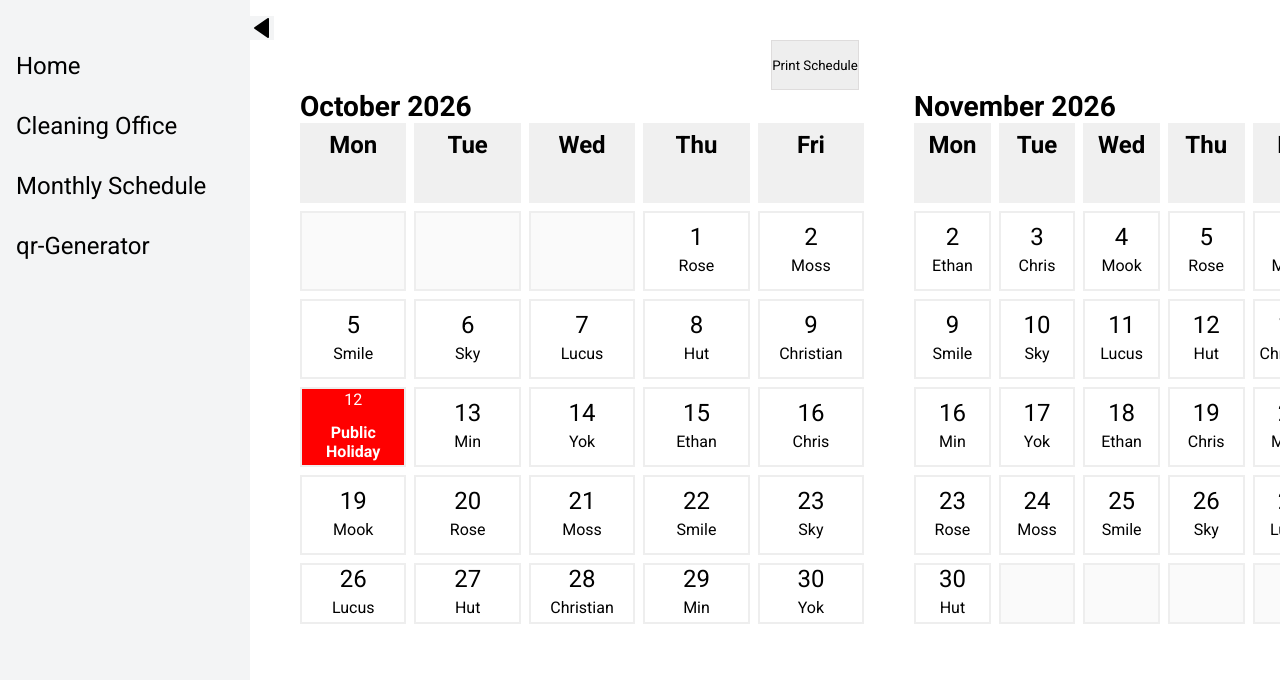
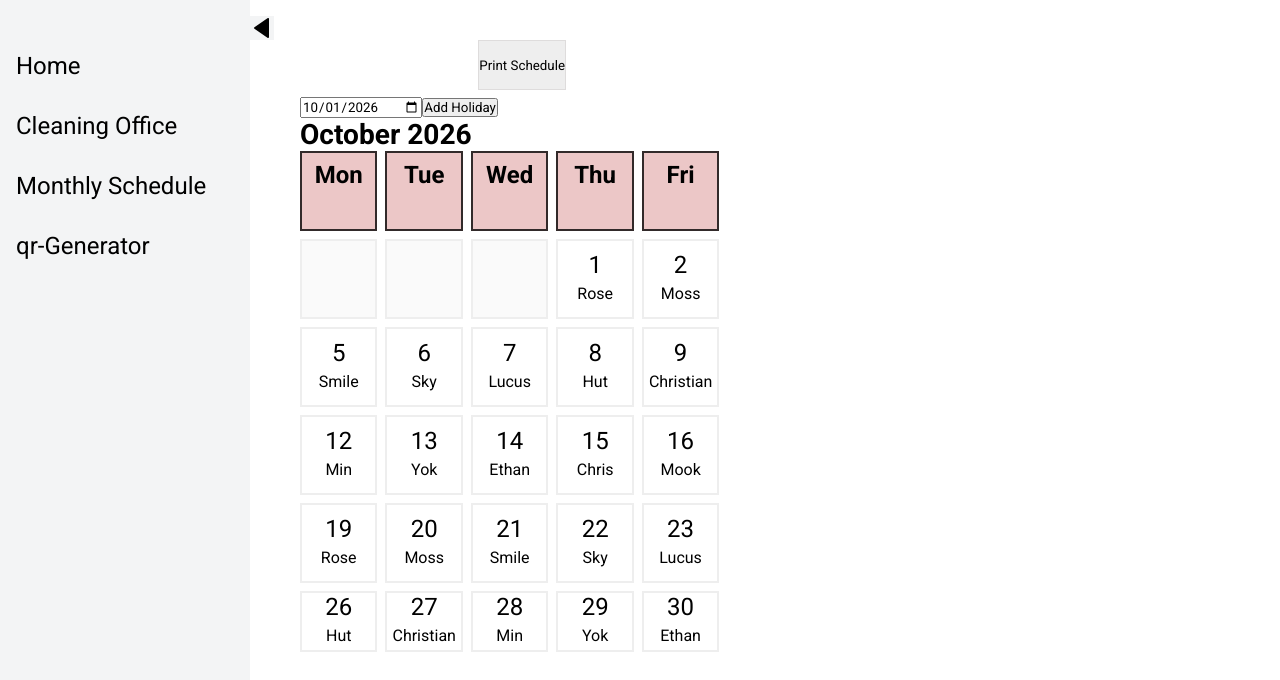
Before and after one commit to Krit357/BigCleaningDayV2, a React (Vite) app: page /monthly-schedule in a window 1280 px wide. Shown: the top 680 px of the page. Built offline with nearby package versions, Linux system fonts and the light colour scheme.

Commit message:
fix-calendar

```diff
--- a/src/pages/Monthly_schedule.css
+++ b/src/pages/Monthly_schedule.css
@@ -68,8 +68,10 @@
 .calendar-header {
   font-weight: bold;
   text-align: center;
+  align-items: center;
+  border: 2px solid #322a2a;
   padding: 0.5rem 0;
-  background: #f0f0f0;
+  background: #ecc7c7;
 }
 
 /* date cells */
@@ -144,9 +146,4 @@
   }
 
   /* 5) force the grid to span full width */
-  .calendar-grid {
-    width: 100%;
-    max-width: 100%;
-    box-sizing: border-box;
-  }
 }
--- a/src/pages/Monthly_schedule.jsx
+++ b/src/pages/Monthly_schedule.jsx
@@ -1,84 +1,102 @@
-import React from "react";
+import React, { useEffect, useState } from "react";
 import { generateMonthCalendar } from "../utils/calendar";
 import employees from "../employee";
 import "./Monthly_schedule.css";
 
 const Monthly_schedule = () => {
-  // Today's date
   const today = new Date();
-  const year = today.getFullYear();
-  const month = today.getMonth() + 2; // 1–12
 
-  // Next month (rollover Dec→Jan)
-  const nextMonth = month === 12 ? 1 : month + 1;
-  const nextYear = month === 12 ? year + 1 : year;
+  // แสดงเดือนหน้าและเดือนถัดไป
+  const firstDate = new Date(today.getFullYear(), today.getMonth() + 1, 1);
+  const secondDate = new Date(today.getFullYear(), today.getMonth() + 2, 1);
 
-  // Public holidays map: { "YYYY-M": [day, …] }
-  const publicHolidays = {
-    [`${year}-${month}`]: [12], // sample this month
-    [`${nextYear}-${nextMonth}`]: [], // sample next month
+  const year = firstDate.getFullYear();
+  const month = firstDate.getMonth() + 1;
+  const nextYear = secondDate.getFullYear();
+  const nextMonth = secondDate.getMonth() + 1;
+
+  const [holidays, setHolidays] = useState(() => {
+    const saved = localStorage.getItem("scheduleHolidays");
+    return saved ? JSON.parse(saved) : [];
+  });
+
+  const firstMonthDate = `${year}-${String(month).padStart(2, "0")}-01`;
+  const [selectedDate, setSelectedDate] = useState(firstMonthDate);
+
+  useEffect(() => {
+    localStorage.setItem("scheduleHolidays", JSON.stringify(holidays));
+  }, [holidays]);
+
+  const dateKey = (y, m, day) =>
+    `${y}-${String(m).padStart(2, "0")}-${String(day).padStart(2, "0")}`;
+
+  const addHoliday = () => {
+    if (!selectedDate || holidays.includes(selectedDate)) return;
+    setHolidays([...holidays, selectedDate]);
+    setSelectedDate(firstMonthDate);
   };
 
-  // Generate both calendars
+  const removeHoliday = (date) => {
+    setHolidays(holidays.filter((holiday) => holiday !== date));
+  };
+
   const thisWeeks = generateMonthCalendar(year, month);
   const nextWeeks = generateMonthCalendar(nextYear, nextMonth);
 
-  // Count real workdays (Mon–Fri, skipping publicHolidays) in a month
-  const calcWorkdays = (weeksArr, key) => {
-    const hols = publicHolidays[key] || [];
-    return weeksArr.flat().reduce((cnt, day, idx) => {
-      if (day == null) return cnt;
-      const weekday = idx % 7;
-      if (weekday === 0 || weekday === 6) return cnt; // Sun/Sat
-      if (hols.includes(day)) return cnt; // public holiday
-      return cnt + 1;
+  const calcWorkdays = (weeksArr, y, m) => {
+    return weeksArr.flat().reduce((count, day, index) => {
+      if (day == null) return count;
+
+      const weekday = index % 7; // 0 = Sun, 6 = Sat
+      if (weekday === 0 || weekday === 6) return count;
+      if (holidays.includes(dateKey(y, m, day))) return count;
+
+      return count + 1;
     }, 0);
   };
 
-  // This month’s workday count → offset into next month
-  const thisKey = `${year}-${month}`;
-  const thisOffset = calcWorkdays(thisWeeks, thisKey);
+  const thisOffset = calcWorkdays(thisWeeks, year, month);
 
-  // Renders a single Mon–Fri calendar block given an initial offset
   const renderCalendar = (weeksArr, m, y, initialOffset) => {
-    const key = `${y}-${m}`;
-    const hols = publicHolidays[key] || [];
     const monthName = new Date(y, m - 1).toLocaleString("default", {
       month: "long",
     });
 
     let workdayCount = initialOffset;
+
     return (
-      <div className="calendar-block" key={key}>
+      <div className="calendar-block" key={`${y}-${m}`}>
         <h3 className="calendar-title">
           {monthName} {y}
         </h3>
+
         <div className="calendar-grid">
-          {/* Mon–Fri headers */}
           {["Mon", "Tue", "Wed", "Thu", "Fri"].map((d) => (
             <div key={d} className="calendar-header">
               {d}
             </div>
           ))}
 
-          {/* 5 weeks × 5 days each */}
-          {weeksArr.slice(0, 5).map((week, wi) =>
+          {weeksArr.map((week, wi) =>
             week.slice(1, 6).map((day, di) => {
-              const isHoliday = day != null && hols.includes(day);
+              const isHoliday =
+                day != null && holidays.includes(dateKey(y, m, day));
+
               let empName = "";
-              if (day && !isHoliday) {
+              if (day != null && !isHoliday && employees.length > 0) {
                 empName = employees[workdayCount % employees.length].name;
                 workdayCount++;
               }
+
               return (
                 <div
                   key={`${wi}-${di}`}
                   className={
                     "calendar-cell " +
-                    (!day ? "blank " : isHoliday ? "holiday" : "")
+                    (day == null ? "blank" : isHoliday ? "holiday" : "")
                   }
                 >
-                  {day && (
+                  {day != null && (
                     <>
                       <div className="date">{day}</div>
                       <div className="employ-name">{empName}</div>
@@ -98,20 +116,41 @@ const Monthly_schedule = () => {
 
   return (
     <div className="monthly-main-box">
-      {/* Print button */}
       <div className="monthly-button">
         <button className="schedule_print" onClick={() => window.print()}>
           Print Schedule
         </button>
       </div>
 
-      {/* Two-month calendars */}
+      <div className="holiday-form">
+        <input
+          type="date"
+          value={selectedDate}
+          onChange={(e) => setSelectedDate(e.target.value)}
+        />
+        <button onClick={addHoliday}>Add Holiday</button>
+
+        {holidays
+          .filter(
+            (date) =>
+              date.startsWith(`${year}-${String(month).padStart(2, "0")}-`) ||
+              date.startsWith(
+                `${nextYear}-${String(nextMonth).padStart(2, "0")}-`,
+              ),
+          )
+          .sort()
+          .map((date) => (
+            <span key={date}>
+              {date} <button onClick={() => removeHoliday(date)}>×</button>
+            </span>
+          ))}
+      </div>
+
       <div className="monthly-calendar-wrapper-box">
         <div className="monthly-calendar-wrapper">
           {renderCalendar(thisWeeks, month, year, 0)}
         </div>
         <div className="monthly-calendar-wrapper-second"></div>
-        {renderCalendar(nextWeeks, nextMonth, nextYear, thisOffset)}
       </div>
     </div>
   );
```
Also changed, not shown: src/pages/Monthly_schedule V1.jsx (deleted, +0 -80 lines).
